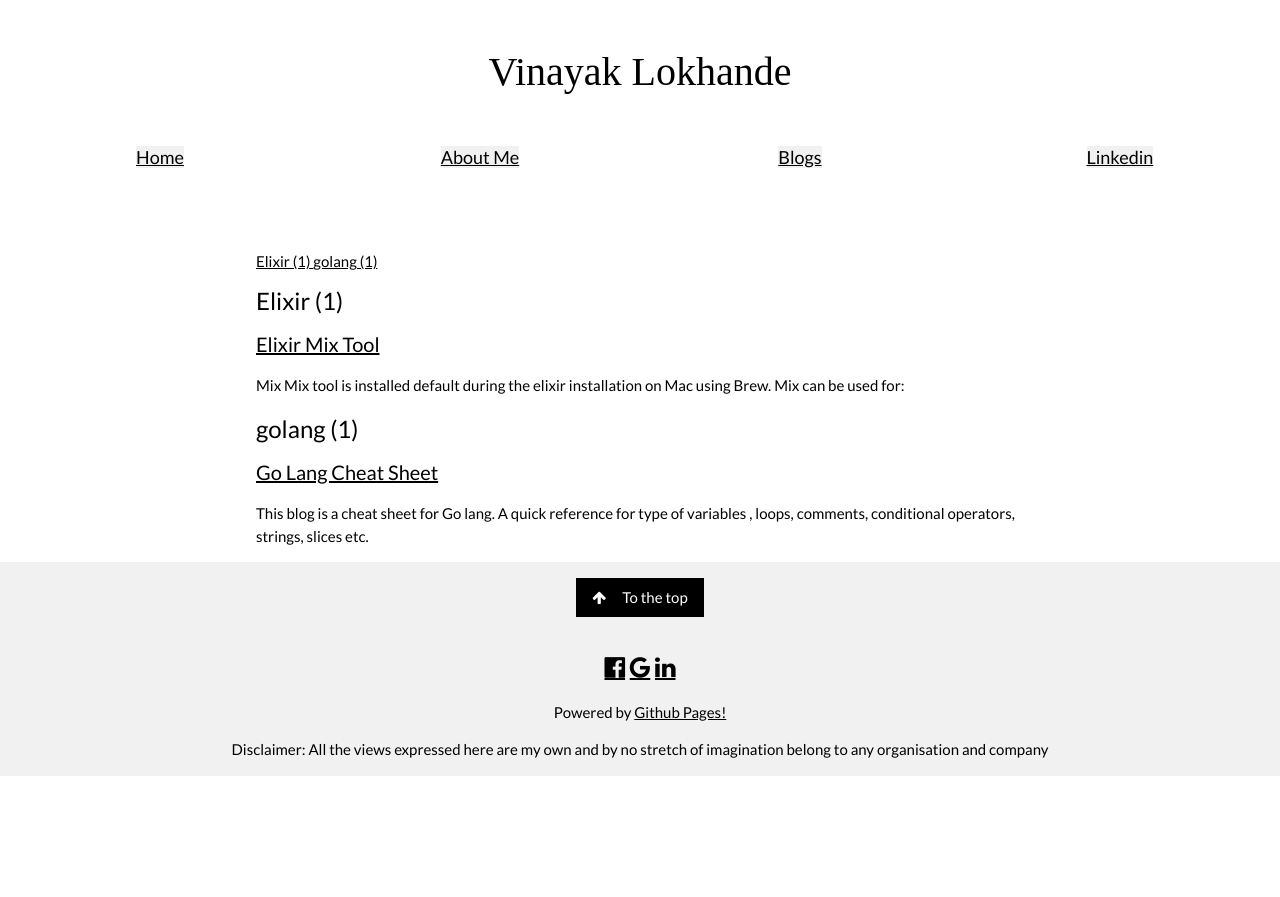
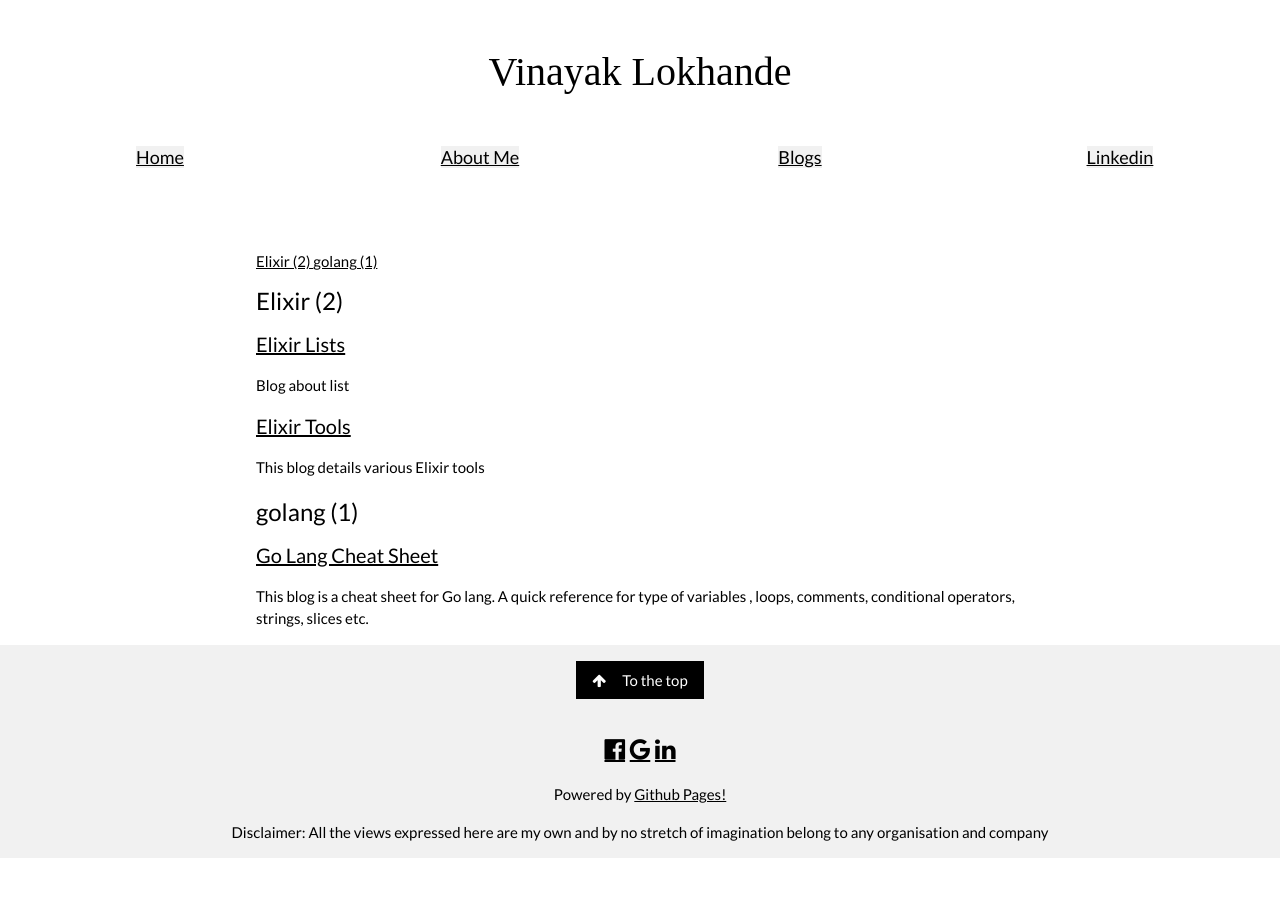
Before and after one commit to vinlok/vinlok.github.io, a Jekyll site: the page built from archivebycategory/index.md, in a window 1280 px wide. Shown: the top 897 px of the page. Built offline with Jekyll 4.4.1, drawn with Linux system fonts in a browser that asks for light colours; some of the changed lines change nothing that is shown.

Commit message:
Trying Category 12

````diff
--- a/_posts/2019-03-27-Elixir-mix-tool.md
+++ b/_posts/2019-03-27-Elixir-mix-tool.md
@@ -1,6 +1,14 @@
 ---
- categories: ['Elixir']
+layout: post
+title: "Elixir Tools"
+date: 2018-05-13
+excerpt_separator: <!--more-->
+categories: ['Elixir']
 ---
+
+This blog details various Elixir tools
+
+<!--more-->
 
 ### Mix
 Mix tool is installed default during the elixir installation on Mac using Brew. Mix can be used for:
--- /dev/null
+++ b/_posts/2020-03-27-Elixir-Lists.md
@@ -0,0 +1,95 @@
+---
+layout: post
+title: "Elixir Lists"
+date: 2018-05-13
+excerpt_separator: <!--more-->
+categories: ['Elixir']
+---
+
+Blog about list
+
+<!--more-->
+
+## Lists
+
+- Are ordered set of similiar or dis-similar data type values
+```
+iex(13)> [1,2,3,4,5]
+[1, 2, 3, 4, 5]
+iex(14)> [1,a,2,b,3]
+** (CompileError) iex:14: undefined function b/0
+
+iex(14)> [1,"a",2,"b",3]
+[1, "a", 2, "b", 3]
+```
+
+- List can contain sublist
+```
+iex(15)> sublist=[1,2,3]
+[1, 2, 3]
+iex(16)> mainlist=[1,2,sublist,4,5,6]
+[1, 2, [1, 2, 3], 4, 5, 6]
+```
+- You can flatten a list using List.flatten/1 function as below:
+```
+iex(17)> List.flatten(mainlist)
+[1, 2, 1, 2, 3, 4, 5, 6]
+```
+
+- To produce a single list from multiple list flattened by default, you can use the Enum.concat/2 function or the equivalent ++ operator.
+```
+iex(18)> a = [1,2,3,4]
+[1, 2, 3, 4]
+iex(19)> b=[5,6,7,8]
+[5, 6, 7, 8]
+iex(20)> a ++ b
+[1, 2, 3, 4, 5, 6, 7, 8]
+```
+- Head and tail on lists: You can get the first element and the rest of the element of a list as below:
+```
+iex(21)> list=[1,2,3,4]
+[1, 2, 3, 4]
+iex(22)> [h1|t1]=list
+[1, 2, 3, 4]
+iex(23)> h1
+1
+iex(24)> t1
+[2, 3, 4]
+iex(25)> [h2|t2]=t1
+[2, 3, 4]
+iex(26)> h2
+2
+iex(27)> t2
+[3, 4]
+iex(28)> [h3|t3]=t2
+[3, 4]
+iex(29)> h3
+3
+iex(30)> t3
+[4]
+```
+
+```
+defmodule Overall do
+  def product([]) do
+    0
+    IO.puts("in 1")
+  end
+
+  def product(list) do
+    product(list, 1)
+    IO.puts(inspect(list))
+    IO.puts("in 2")
+  end
+
+  def product([], accumulated_product) do
+    accumulated_product
+    IO.puts("Product of elements of list is #{accumulated_product}")
+  end
+
+  def product([head | tail], accumulated_product) do
+    product(tail, head * accumulated_product)
+    IO.puts("in 4")
+  end
+end
+```
````
